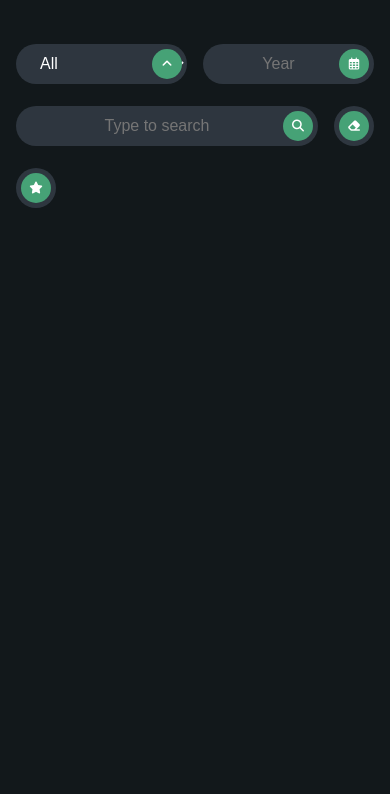
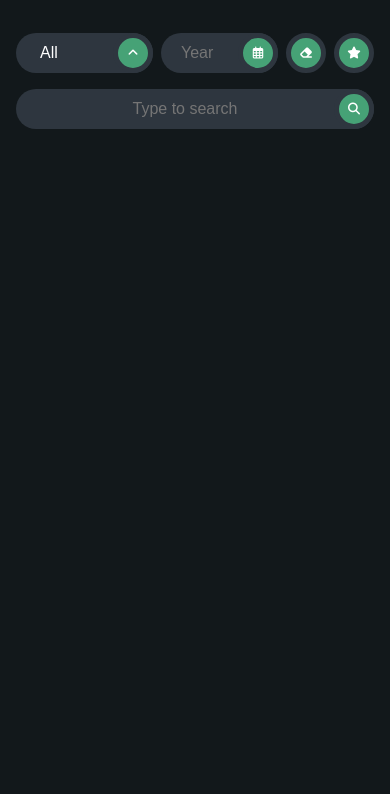
Before and after one commit to CarlosAstorga/MoviesAPI, a PHP site: page / in a window 390 px wide. Shown: the top 794 px of the page. Run offline with PHP 8.4, Linux system fonts and the light colour scheme; some libraries are stand-ins or nearby versions.

Commit message:
mobile bug fix

```diff
--- a/assets/css/styles.css
+++ b/assets/css/styles.css
@@ -54,43 +54,21 @@ body {
 
 header {
 	display: flex;
+	flex-wrap: wrap;
 	padding: 32.5px 0;
+	row-gap: 1rem;
+	column-gap: 0.5rem;
 }
 
-header > div:not(:last-child) {
-	margin-right: 1rem;
-}
-/* <--------------- HEADER ---------------> */
-.search {
-	flex-grow: 1;
-}
-
-.type,
-.year {
-	width: 150px;
-}
-
-.type,
-.year,
-.search {
+header > div {
 	height: calc(var(--btn-size) + 10px);
 	position: relative;
 }
 
-.type select {
-	border: 0;
-}
-
-.year input,
-.search input {
+input,
+select {
 	border: none;
 	outline: none;
-	text-align: center;
-}
-
-.type select,
-.year input,
-.search input {
 	width: 100%;
 	height: 100%;
 	font-size: 1rem;
@@ -99,32 +77,53 @@ header > div:not(:last-child) {
 	border-radius: var(--border-radius);
 	background-color: var(--accent-color);
 }
+/* <--------------- HEADER ---------------> */
+.type {
+	flex-basis: 120px;
+}
 
-.type .select-btn {
+.year {
+	flex-basis: 100px;
+}
+
+.search {
+	flex-grow: 1;
+}
+
+.search input {
+	text-align: center;
+}
+
+.type .btn {
 	pointer-events: none;
 }
 
-.search .search-btn {
+.search .btn,
+.clear,
+.favorites {
 	cursor: pointer;
 }
 
-.type .select-btn,
-.search .search-btn,
-.year .year-btn {
-	position: absolute;
-	top: 50%;
-	right: 5px;
-	height: var(--btn-size);
-	width: var(--btn-size);
+.btn {
+	display: block;
+	min-height: calc(var(--btn-size) + 10px);
+	min-width: calc(var(--btn-size) + 10px);
 	color: var(--title-color);
 	text-align: center;
-	transform: translateY(-50%);
 	background-color: var(--primary-color);
 	line-height: var(--btn-size);
 	font-size: calc(var(--btn-size) / 10 * 4);
 	border-radius: var(--border-radius);
+	position: relative;
+	border: 5px solid var(--accent-color);
 }
 
+.inner {
+	position: absolute;
+	top: 50%;
+	right: 0;
+	transform: translateY(-50%);
+}
 /* <--------------- DISPLAY ---------------> */
 .grid {
 	display: grid;
@@ -136,21 +135,30 @@ header > div:not(:last-child) {
 }
 
 .movies {
-	grid-template-columns: repeat(5, 1fr);
-	grid-gap: 25px;
+	row-gap: 25px;
+	min-height: calc(100vh - 210px);
+	justify-content: space-between;
 }
 
+body.container {
+	padding: 0 1rem;
+}
 /* <--------------- ERRORS ---------------> */
 .error {
 	display: block;
 	font-size: 0.875rem;
-	color: #d27c0c;
+	color: #ffb3d2;
 	text-align: center;
 }
 
+.movies .error {
+	grid-column: 1 / -1;
+	color: var(--font-color);
+	align-self: center;
+}
+
 .search .error {
-	padding-right: 50px;
-	padding-left: 20px;
+	padding: 0 calc(var(--btn-size) + 10px) 0 20px;
 }
 
 /* <--------------- POSTER ---------------> */
@@ -299,31 +308,7 @@ header > div:not(:last-child) {
 	transition: 0.3s;
 }
 
-/* <--------------- FAVORITES ---------------> */
-.favorites,
-.clear {
-	position: relative;
-	height: calc(var(--btn-size) + 10px);
-	width: calc(var(--btn-size) + 10px);
-	background-color: var(--accent-color);
-	border-radius: 50px;
-}
-
-.favorites-btn,
-.clear-btn {
-	margin: 5px 0;
-	height: var(--btn-size);
-	width: var(--btn-size);
-	color: var(--title-color);
-	background-color: var(--primary-color);
-	border: none;
-	border-radius: var(--border-radius);
-	cursor: pointer;
-	position: absolute;
-	left: 5px;
-	font-size: calc(var(--btn-size) / 10 * 4);
-}
-
+/* <--------------- UTILITY ---------------> */
 .bg-primary {
 	background-color: var(--primary-color);
 }
@@ -480,49 +492,33 @@ header > div:not(:last-child) {
 /* <--------------- MEDIA QUERIES ---------------> */
 /* <--------------- XS ---------------> */
 @media screen and (max-width: 575px) {
-	header {
-		padding-left: 1rem;
-		flex-wrap: wrap;
-	}
-
-	header > div {
-		margin: 0.7rem 0;
-	}
-
 	.type,
 	.year {
 		flex-grow: 1;
 	}
 
-	.search .error {
-		padding: 0;
+	.clear,
+	.favorites {
+		order: 1;
 	}
 
-	.favorites {
-		margin-right: 1rem;
+	.search {
+		order: 2;
 	}
 
 	.movies {
-		padding: 0 1rem;
-		grid-template-columns: 1fr 1fr;
-		grid-gap: 1rem;
+		grid-template-columns: repeat(auto-fit, 163.5px);
 	}
 
 	.poster {
 		width: 100%;
-		height: 100%;
 	}
 }
 
 /* <--------------- SM ---------------> */
 @media screen and (min-width: 576px) {
-	.container {
-		padding: 0 1rem;
-	}
-
 	.movies {
-		grid-template-columns: repeat(3, 1fr);
-		grid-gap: 1rem;
+		grid-template-columns: repeat(auto-fill, 200px);
 	}
 }
 
--- a/assets/js/scripts.js
+++ b/assets/js/scripts.js
@@ -1,6 +1,6 @@
 const baseUri = "http://www.omdbapi.com/?apikey=479403fc";
 const yearInput = document.getElementById("yearInput");
-const typeIcon = document.querySelector(".select-btn i");
+const typeIcon = document.querySelector(".type .btn i");
 const searchInput = document.getElementById("searchInput");
 const typeSelector = document.querySelector(".select");
 const searchButton = document.getElementById("searchBtn");
@@ -11,6 +11,8 @@ const modal = document.getElementById("modal");
 const closeButton = document.getElementById("closeBtn");
 const loader = document.getElementById("loader");
 const clearButton = document.getElementById("clearBtn");
+const body = document.querySelector("body");
+const navText = document.getElementById("navText");
 
 const filters = {
 	type: "",
@@ -24,15 +26,22 @@ const filters = {
 	text: "",
 };
 
+const defaultFilters = Object.assign({}, filters);
+
 const click = debounce(() => searchButton.click(), 1500);
 const keyup = debounce((e) => {
 	if (filters.text != e.target.value.trim()) {
 		filters.text = e.target.value.trim();
-		if (!(!filters.text && !filters.favorites)) click();
+		if (!(!filters.text && !filters.favorites)) {
+			searchInput.blur();
+			searchButton.click();
+		}
 	}
-});
+}, 1000);
+
 const clear = debounce(() => {
 	clean(yearInput, searchInput, moviesContainer, pagination, "error");
+	Object.assign(filters, defaultFilters);
 });
 
 typeSelector.addEventListener("blur", handleSelectIcon);
@@ -42,9 +51,9 @@ typeSelector.addEventListener("change", (e) => {
 	if (searchInput.value.trim()) click();
 });
 
-yearInput.addEventListener("keyup", (e) => {
-	if (searchInput.value.trim() && e.target.value.trim() && filters.title)
-		click();
+yearInput.addEventListener("keypress", (e) => {
+	if (!e.key.match(/^[0-9]+$/)) e.preventDefault();
+	if (e.key === "Enter") searchButton.click();
 });
 
 searchInput.addEventListener("keyup", keyup);
@@ -69,17 +78,24 @@ clearButton.addEventListener("click", clear);
 favoritesButton.addEventListener("click", (e) => {
 	clean(yearInput, pagination, searchInput, moviesContainer);
 	filters.page = 1;
+	filters.text = "";
 	filters.favorites = !filters.favorites;
 	favoritesButton.classList.toggle("bg-secondary");
 	if (filters.favorites) searchButton.click();
 });
 
-closeButton.addEventListener("click", () => modal.classList.remove("show"));
+closeButton.addEventListener("click", () => {
+	navText.textContent = "";
+	body.classList.remove("modal-open");
+	modal.classList.remove("show");
+});
 
 window.addEventListener("keyup", (e) => {
 	if (e.key === "Escape" && modal.classList.contains("show"))
 		closeButton.click();
 });
+
+modal.addEventListener("scroll", setNavText);
 
 /**
  * Validates the form.
@@ -119,21 +135,25 @@ function clean(...any) {
  * Creates a span tag to display the error.
  * @param {String} error - Message to be displayed.
  * @param {HTMLElement} element - The element that caused the error.
+ * @param {String} className - The class name
  */
-function createError(error, element) {
+function createError(error, element, className = "error") {
 	const span = document.createElement("span");
-	span.classList = "error";
-	span.textContent = error;
-	element.parentElement.appendChild(span);
+	span.classList = className;
+	span.innerHTML = error;
 
-	element.focus();
+	if (element.value === undefined) element.appendChild(span);
+	else {
+		element.parentElement.appendChild(span);
+		element.focus();
+	}
 }
 
 /**
  * Handles the search.
  */
 function search() {
-	clean(moviesContainer);
+	clean(moviesContainer, pagination);
 	loader.classList.add("show");
 	request()
 		.then((res) => {
@@ -147,7 +167,7 @@ function search() {
 		})
 		.catch((error) => {
 			filters.total = 0;
-			createError(error.message, searchInput);
+			createError(error.message, moviesContainer);
 		})
 		.finally((_) => {
 			loader.classList.remove("show");
@@ -331,6 +351,7 @@ function createModal(movie) {
 		}
 	});
 	modal.classList.add("show");
+	body.classList.add("modal-open");
 }
 
 /**
@@ -495,3 +516,18 @@ function debounce(func, timeout = 300) {
 		}, timeout);
 	};
 }
+
+/**
+ * Sets the nav text
+ * @param {Event} e - Event
+ */
+function setNavText(e) {
+	const header = document.querySelector(".header");
+	if (!header) return;
+
+	const scrollTop = e.target.scrollTop;
+	const height = header.offsetHeight;
+	const offset = header.offsetTop - 40;
+
+	navText.textContent = scrollTop > offset + height ? header.textContent : "";
+}
--- a/index.html
+++ b/index.html
@@ -21,37 +21,45 @@
 					<option value="series">Serie</option>
 					<option value="episode">Episode</option>
 				</select>
-				<span class="select-btn"><i class="fas fa-angle-up"></i></span>
+				<span class="btn inner"><i class="fas fa-angle-up"></i></span>
 			</div>
 			<div class="year">
-				<input type="text" placeholder="Year" id="yearInput" />
-				<div class="year-btn">
+				<input
+					type="text"
+					inputmode="numeric"
+					pattern="[0-9]*"
+					placeholder="Year"
+					id="yearInput"
+					maxlength="4"
+				/>
+				<div class="btn inner">
 					<i class="far fa-calendar-alt"></i>
 				</div>
 			</div>
 			<div class="search">
 				<input type="text" placeholder="Type to search" id="searchInput" />
-				<div class="search-btn" id="searchBtn">
+				<div class="btn inner" id="searchBtn">
 					<i class="fas fa-search"></i>
 				</div>
 			</div>
-			<div class="clear">
-				<button class="clear-btn" id="clearBtn">
-					<i class="fas fa-eraser"></i>
-				</button>
+			<div class="btn clear" id="clearBtn">
+				<i class="fas fa-eraser"></i>
 			</div>
-			<div class="favorites">
-				<button class="favorites-btn" id="favoritesBtn">
-					<i class="fas fa-star"></i>
-				</button>
+			<div class="btn favorites" id="favoritesBtn">
+				<i class="fas fa-star"></i>
 			</div>
 		</header>
 		<main class="movies grid"></main>
 		<div class="pagination"></div>
 		<div id="modal" class="modal">
-			<span class="close-btn" id="closeBtn">
-				<i class="fas fa-times"></i>
-			</span>
+			<div class="nav">
+				<div class="nav-header">
+					<p class="nav-text" id="navText"></p>
+				</div>
+				<span class="close-btn" id="closeBtn">
+					<i class="fas fa-times"></i>
+				</span>
+			</div>
 			<div class="container"></div>
 		</div>
 		<div class="loader" id="loader"></div>
```
Also changed, not shown: other parts of assets/css/styles.css (+57 -47 lines).
